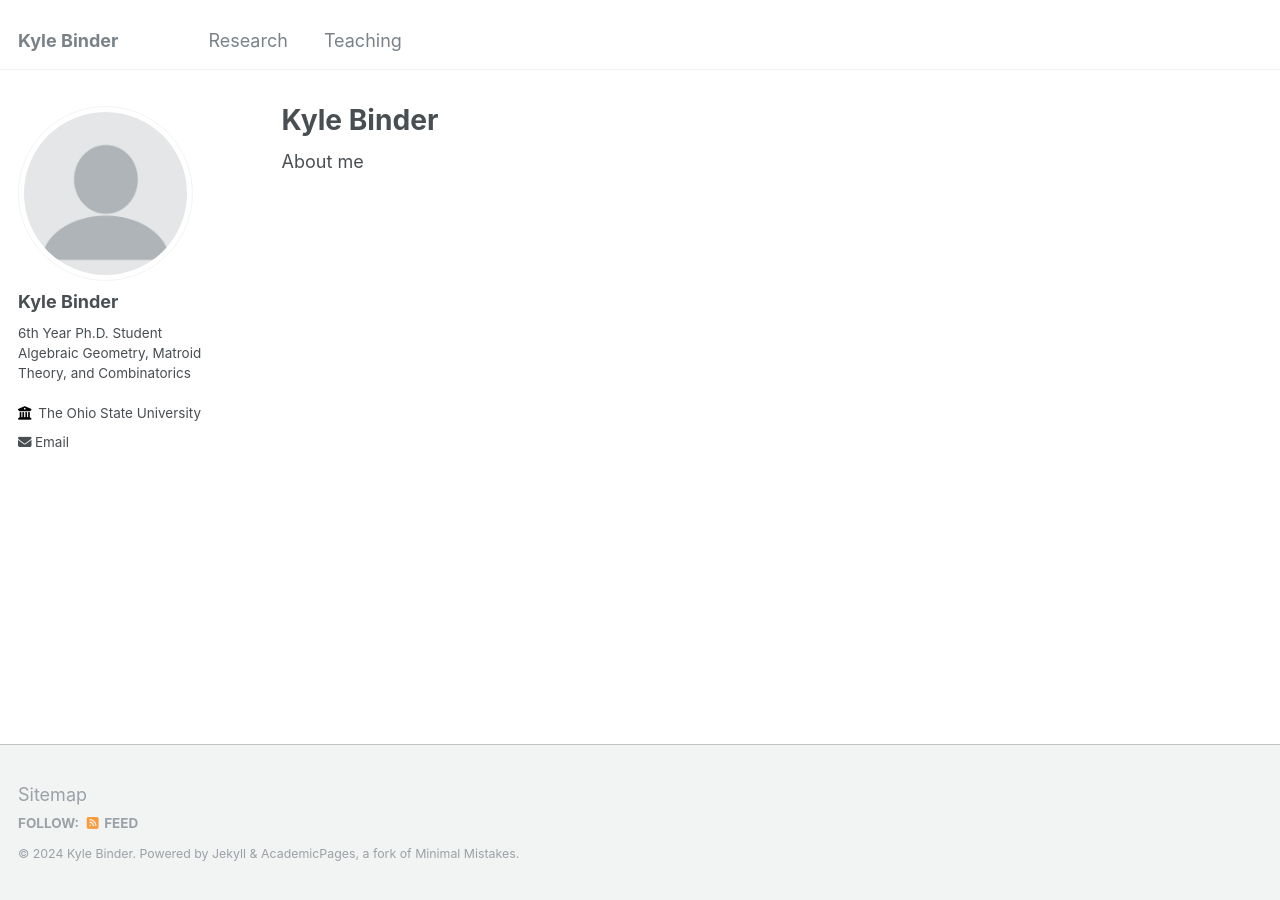
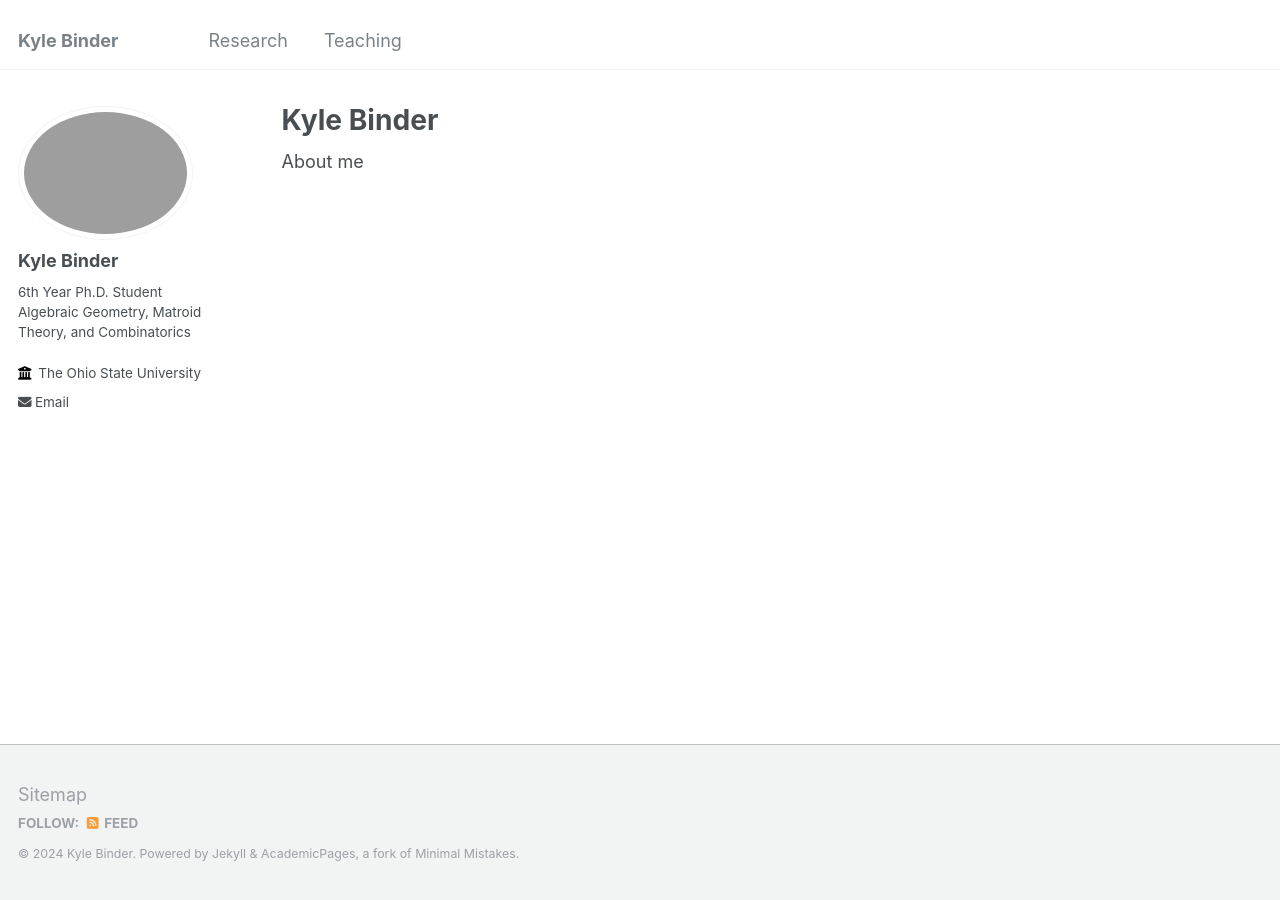
Before and after one commit to bindercommakyle/bindercommakyle.github.io, a Jekyll site: the page built from _pages/about.md, in a window 1280 px wide. Built offline with Jekyll 4.4.1, drawn with Linux system fonts in a browser that asks for light colours.

Commit message:
Update _config.yml

```diff
--- a/_config.yml
+++ b/_config.yml
@@ -21,7 +21,7 @@ repository               : "bindercommakyle/bindercommakyle.github.io"
 #               Additional customization can be done by editing /_includes/author-profile.html
 author:
   # Biographic information
-  avatar           : "profile.png"
+  avatar           : "kyleOval.png"
   name             : "Kyle Binder"
   pronouns         : # example: "she/her"
   bio              : "6th Year Ph.D. Student <br> Algebraic Geometry, Matroid Theory, and Combinatorics"
```
